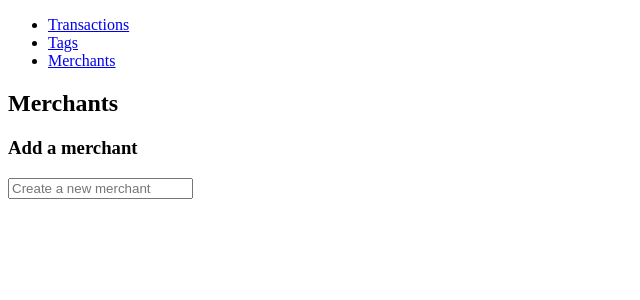
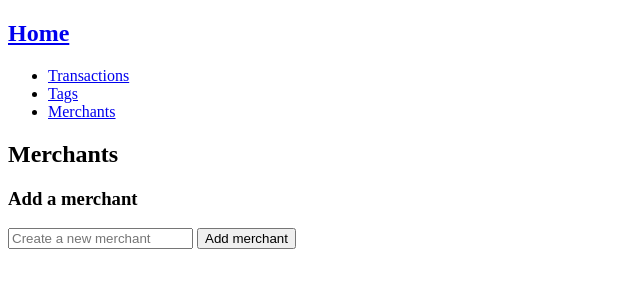
Before and after one commit to skinnaird88/solo-python-project-spending-tracker, a Flask app: page /merchants/add in a window 1280 px wide. Shown: the top 300 px of the page, without its empty margins (0-640 px from the left). Run offline with Flask 2, Linux system fonts and the light colour scheme.

Commit message:
added nice simple home button

```diff
--- a/templates/base.html
+++ b/templates/base.html
@@ -8,6 +8,9 @@
 </head>
 <body>
 <nav>
+    <h2>
+    <a href="/">Home</a>
+    </h2>
     <ul>
         <li>
             <a href="/transactions">Transactions</a>
--- a/templates/merchants/add.html
+++ b/templates/merchants/add.html
@@ -5,5 +5,6 @@
 <h3>Add a merchant</h3>
 <form action="/tags" method="post">
     <input type="text" placeholder="Create a new merchant">
+    <button type="submit">Add merchant</button>
 </form>
 {% endblock %}
--- a/templates/transactions/add.html
+++ b/templates/transactions/add.html
@@ -8,5 +8,6 @@
     <input type="text" placeholder="Type">
     <input type="text" placeholder="Amount">
     <input type="text" placeholder="Merchant">
+    <button type="submit">Add transaction</button>
 </form>
 {% endblock %}
```
